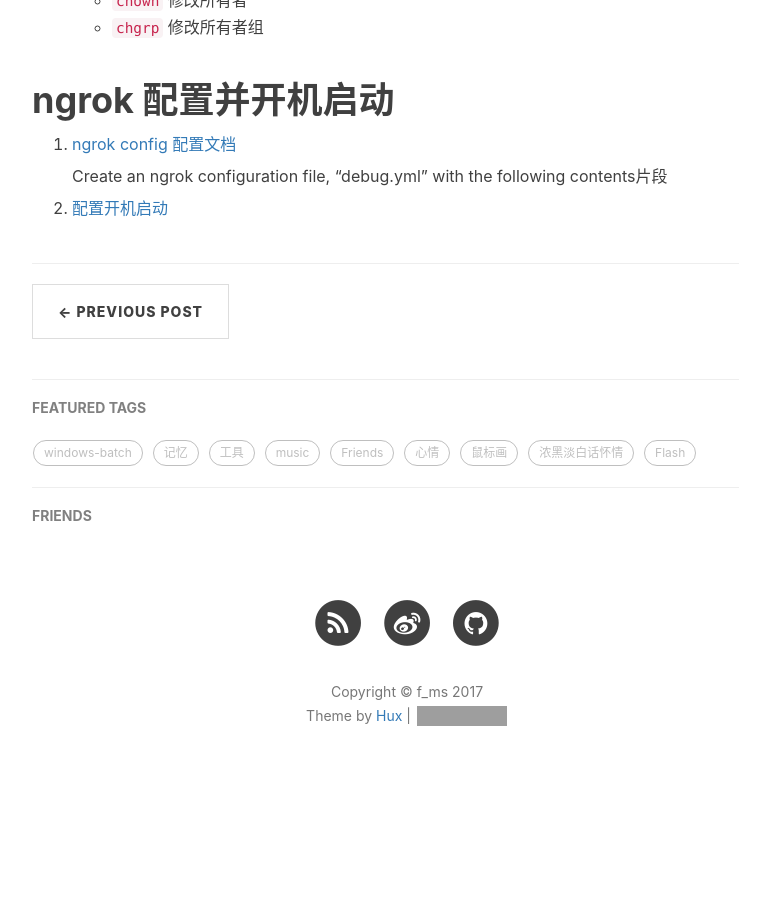
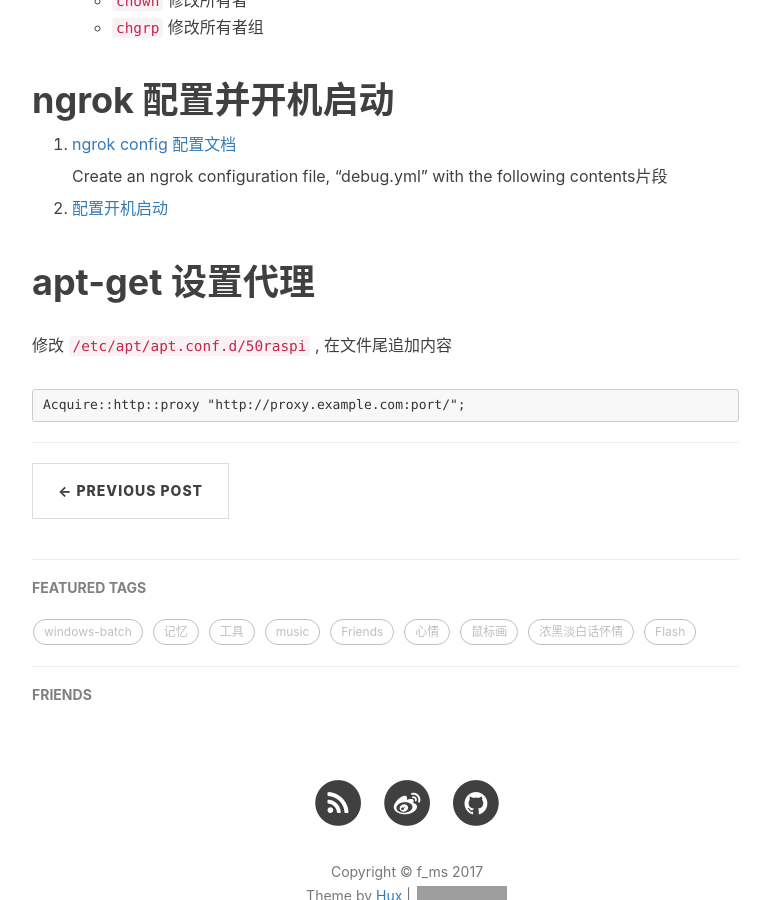
Before and after one commit to imfms/imfms.github.io, a Jekyll site: the page built from _posts/2017-05-10-raspberry-install-log.markdown, in a window 1280 px wide and 900 px high, scrolled down 8637 px. Shown: the whole window, without its empty margins (233-1003 px from the left). Built offline with Jekyll 4.4.1, drawn with Linux system fonts in a browser that asks for light colours; nearby versions of some CDN libraries; comment, search, counter and statistics services are not loaded; before the commit the page ends 9457 px from its top, so only the background shows below that; grey boxes are pictures that could not be loaded.

Commit message:
Update 2017-05-10-raspberry-install-log.markdown

```diff
--- a/_posts/2017-05-10-raspberry-install-log.markdown
+++ b/_posts/2017-05-10-raspberry-install-log.markdown
@@ -357,3 +357,9 @@ tags:
 	Create an ngrok configuration file, "debug.yml" with the following contents片段
 
 2. [配置开机启动](#指定脚本开机自启)
+
+# apt-get 设置代理
+
+修改 `/etc/apt/apt.conf.d/50raspi` , 在文件尾追加内容
+
+	Acquire::http::proxy "http://proxy.example.com:port/";
```
